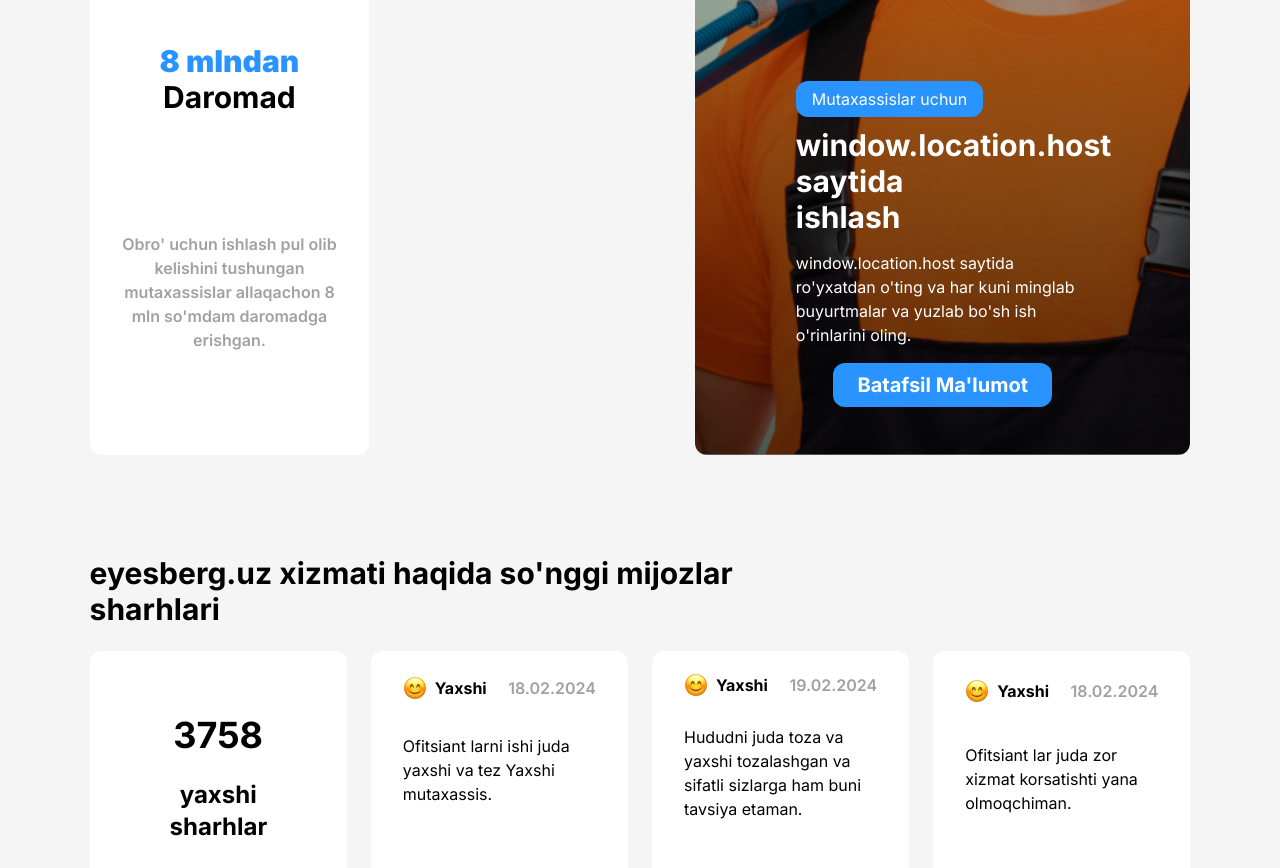
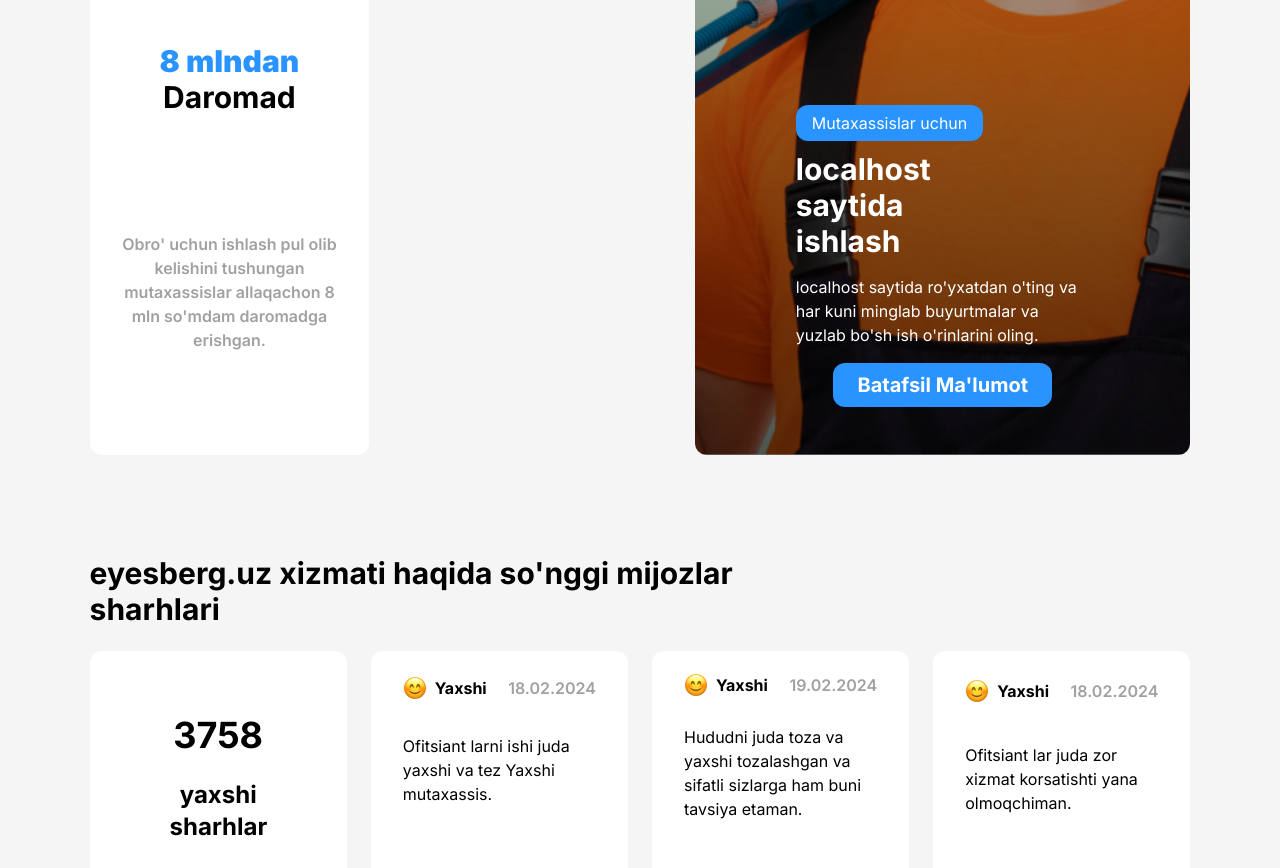
Before and after one commit to al-muhsinjon/eyesberg, a Next.js app: page / in a window 1280 px wide. Shown: the part 2360-3228 px from the top of the page. Built offline with nearby package versions, Linux system fonts and the light colour scheme.

Commit message:
hostname

```diff
--- a/app/components/about.jsx
+++ b/app/components/about.jsx
@@ -1,9 +1,13 @@
-
+"use client";
 import Button from "./button";
 import Active from "./active";
+import { useEffect, useState } from "react";
 
 const About = () => {
-  const host = "window.location.host";
+  const [host, setHost] = useState();
+  useEffect(() => {
+    setHost(window.location.host);
+  }, []);
 
   const data = [
     {
@@ -49,8 +53,8 @@
             {host} saytida ishlash
           </h2>
           <p className="mb-4">
-            {host} saytida ro&apos;yxatdan o&apos;ting va har kuni minglab buyurtmalar va
-            yuzlab bo&apos;sh ish o&apos;rinlarini oling.
+            {host} saytida ro&apos;yxatdan o&apos;ting va har kuni minglab
+            buyurtmalar va yuzlab bo&apos;sh ish o&apos;rinlarini oling.
           </p>
           <div className="flex justify-center">
             <Button>Batafsil Ma&apos;lumot</Button>
```
